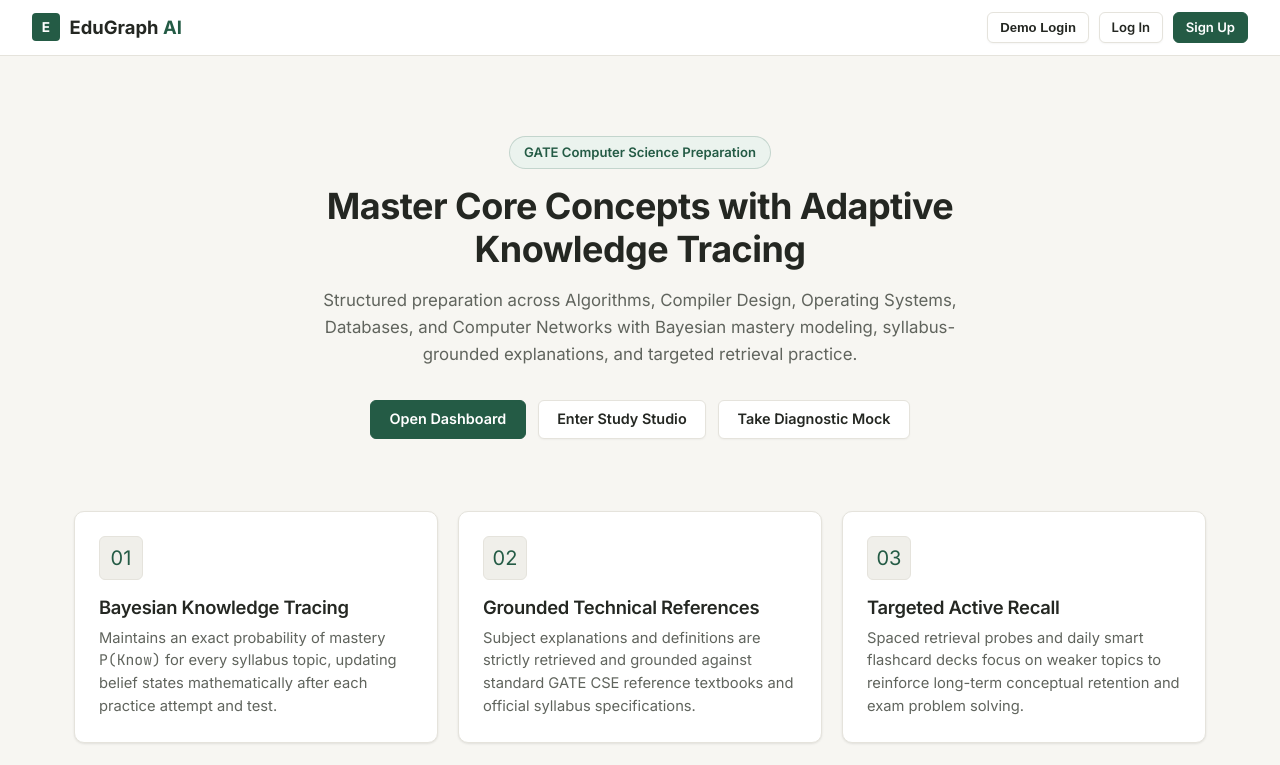
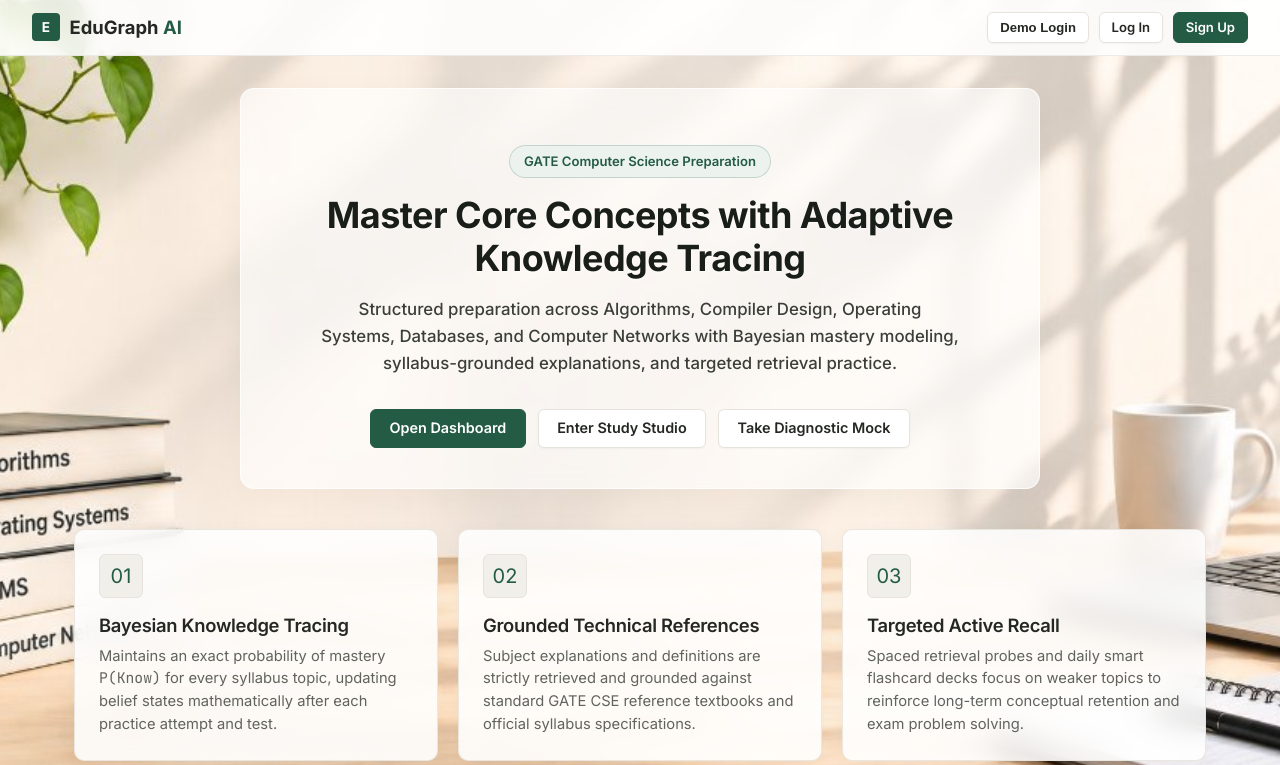
Before and after one commit to prerit-18/Edu-Graph-AI, a plain HTML site: page frontend/index.html in a window 1280 px wide. Shown: the top 765 px of the page. Drawn offline with Linux system fonts and the light colour scheme.

Commit message:
add background image and glassmorphism styling to home page

```diff
--- a/frontend/index.html
+++ b/frontend/index.html
@@ -7,7 +7,7 @@
   <title>EduGraph AI — Adaptive Learning for GATE CSE</title>
   <link rel="stylesheet" href="styles.css">
 </head>
-<body>
+<body class="home-page">
   <div id="main-header"></div>
 
   <main class="container">
--- a/frontend/styles.css
+++ b/frontend/styles.css
@@ -1350,3 +1350,60 @@ select.input-field {
     animation: none;
   }
 }
+
+/* ==========================================================================
+   Home Page Background & Visual Enhancement
+   ========================================================================== */
+body.home-page {
+  background: url('assets/home_bg.jpg') no-repeat center top fixed;
+  background-size: cover;
+  min-height: 100vh;
+}
+
+body.home-page .header-nav {
+  background: rgba(255, 255, 255, 0.88);
+  backdrop-filter: blur(10px);
+  -webkit-backdrop-filter: blur(10px);
+  border-bottom: 1px solid rgba(229, 227, 220, 0.7);
+}
+
+body.home-page .hero-section {
+  padding: 3.5rem 1.5rem 2.5rem;
+  background: rgba(255, 255, 255, 0.65);
+  backdrop-filter: blur(8px);
+  -webkit-backdrop-filter: blur(8px);
+  border: 1px solid rgba(255, 255, 255, 0.8);
+  border-radius: var(--radius-lg);
+  box-shadow: 0 8px 32px rgba(0, 0, 0, 0.04);
+}
+
+body.home-page .hero-pill {
+  background: rgba(235, 243, 238, 0.95);
+  backdrop-filter: blur(4px);
+  -webkit-backdrop-filter: blur(4px);
+}
+
+body.home-page .hero-title {
+  color: #1a1e19;
+  text-shadow: 0 1px 2px rgba(255, 255, 255, 0.8);
+}
+
+body.home-page .hero-subtitle {
+  color: #3b3f37;
+  font-weight: 450;
+  text-shadow: 0 1px 1px rgba(255, 255, 255, 0.6);
+}
+
+body.home-page .glass-card {
+  background: rgba(255, 255, 255, 0.88);
+  backdrop-filter: blur(12px);
+  -webkit-backdrop-filter: blur(12px);
+  border: 1px solid rgba(229, 227, 220, 0.85);
+  box-shadow: 0 8px 24px rgba(0, 0, 0, 0.04);
+}
+
+body.home-page .glass-card:hover {
+  background: rgba(255, 255, 255, 0.96);
+  box-shadow: 0 12px 28px rgba(0, 0, 0, 0.07);
+  transform: translateY(-2px);
+}
```
Also changed, not shown: frontend/assets/home_bg.jpg (added).
